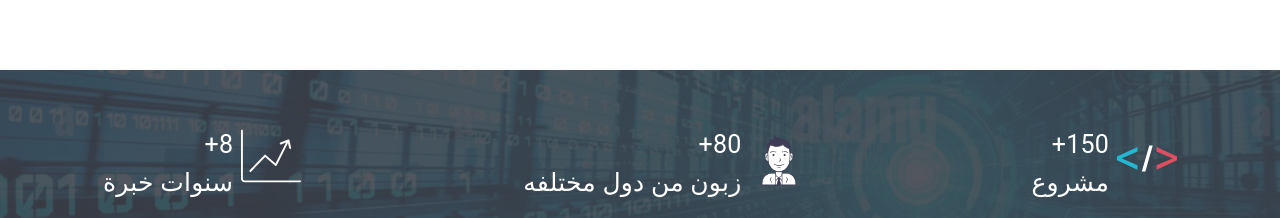
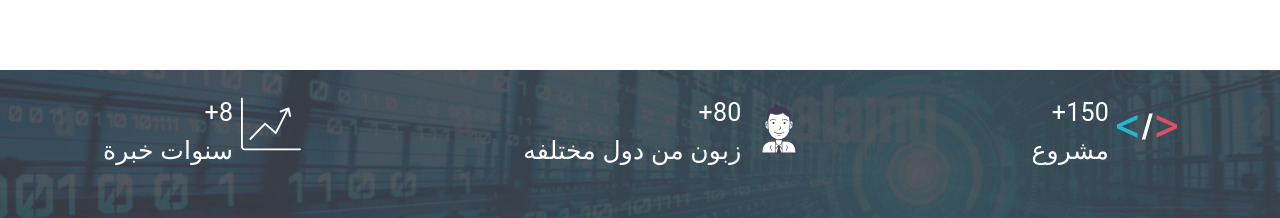
Before and after one commit to AmeerAliCS/Orange, a Next.js app: page / in a window 1280 px wide. Shown: the part 734-952 px from the top of the page. Built offline with nearby package versions, Linux system fonts and the light colour scheme.

Commit message:
some fix

```diff
--- a/components/home/Testimonial.jsx
+++ b/components/home/Testimonial.jsx
@@ -30,7 +30,7 @@ export default function Testimonial() {
         justifyContent="space-around"
         alignItems="center"
         spacing={2}
-        sx={{ pt: 7 }}
+        sx={{ pt: 3, textAlign: 'center' }}
       >
         <Box sx={{ display: "flex" }}>
           <Box>
```
